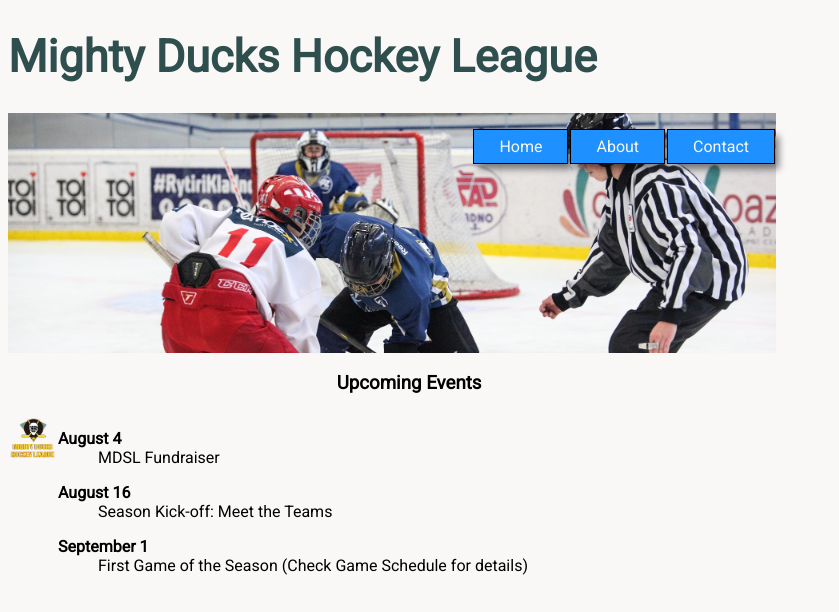
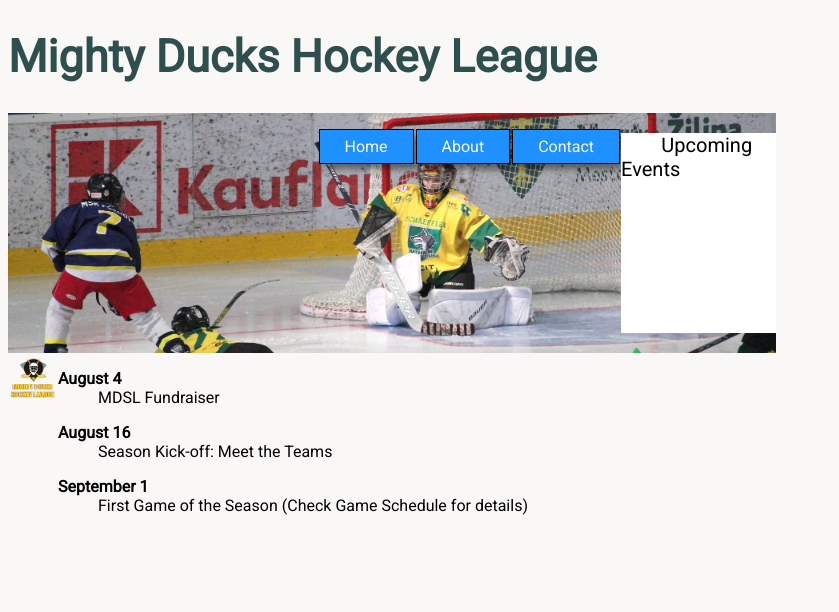
Before and after one commit to TrostdorfA/Tec-HTML-CSS02, a plain HTML site: page index.html in a window 1280 px wide. Shown: the whole page, without its empty margins (0-839 px from the left). Drawn offline with Linux system fonts and the light colour scheme.

Commit message:
:bug: Fix: Changes

```diff
--- a/index.html
+++ b/index.html
@@ -20,12 +20,12 @@
                 <li class="opcion"><a class="opcion" href="./pages/contact.html">Contact</a></li>
             </ul>
         </nav>
+        <p>Upcoming Events</p>
     </header>
         <!-- Key: Value donde key es el nombre de la propiedad de la etiqueta
         en cuestion y value es el valor de referencia que queremos asignar
         Dentro de los enlaces, usaremos la propiedad href (hypertext Reference) -->
     <main>
-        <h3>Upcoming Events</h3>
         <div>
             <div>
             <img class="image" src="./assets/Logo-Mighty-ducks-01.png" alt="Logo of the Team">
--- a/styles/mdhl.css
+++ b/styles/mdhl.css
@@ -1,5 +1,5 @@
 header {
-    background-image: url(../assets/design1_image1.jpg);
+    background-image: url(../assets/design1_image2.jpg);
     background-size: cover;
     background-repeat: no-repeat;
     background-position-y: 20%;
@@ -15,16 +15,16 @@ body {
 }
 
 p {
-    font-size: 25px; /* px es pixels */
+    font-size: 20px; /* px es pixels */
+    text-indent: 26%;
+    font-weight: 400;
+    color: #000000;
+    background:#ffffff;
 }
 
 h1 {
     color: darkslategrey;
     font-size: 45px;
-}
-
-h3 {
-    text-indent: 26%;
 }
 
 nav > ul > li {
```
